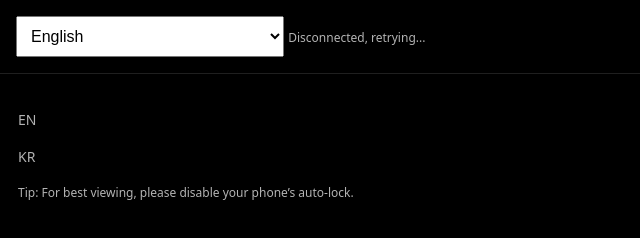
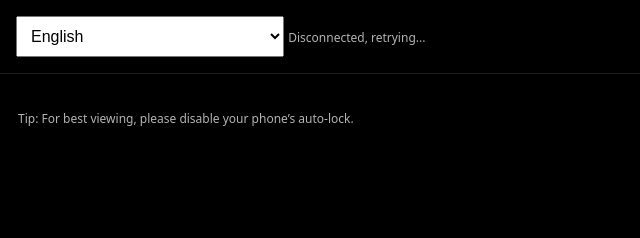
Before and after one commit to energywhoisshe/Spring-Night, a website: page public/mobile.html in a window 1280 px wide. Shown: the whole page, without its empty margins (0-640 px from the left). Drawn offline with Linux system fonts and the light colour scheme.

Commit message:
Add files via upload

```diff
--- a/public/mobile.html
+++ b/public/mobile.html
@@ -35,10 +35,10 @@
   </div>
 
   <div class="wrap">
-    <div class="label">EN</div>
+    <!--<div class="label">EN</div>-->
     <div class="text" id="en"></div>
 
-    <div class="label" id="localLabel">KR</div>
+    <!--<div class="label" id="localLabel">Choose Your Language</div>-->
     <div class="text" id="local"></div>
 
     <div class="live" id="liveBox" style="display:none;">
```
